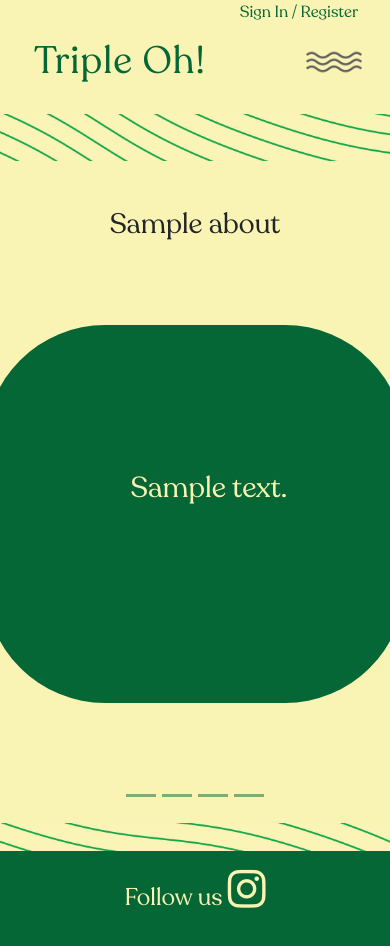
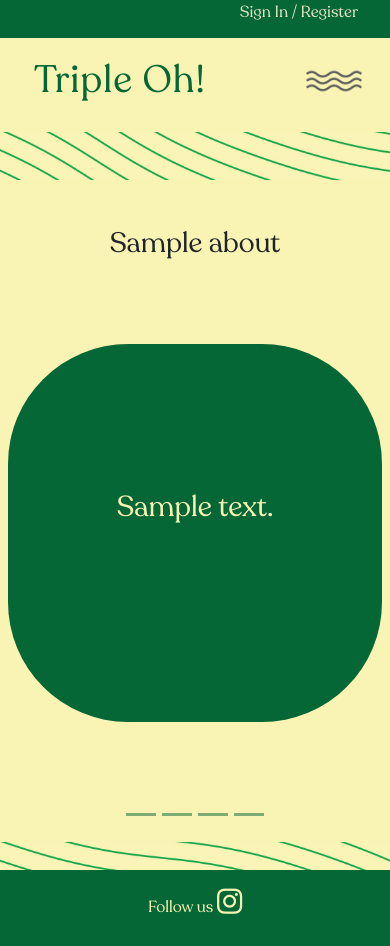
Before and after one commit to Code-Institute-Submissions/fabianlien-OOO-IceCream_AugResub, a Django app: page / in a window 390 px wide. Run offline with Django 3.2, Linux system fonts and the light colour scheme; tables that the repository leaves empty hold one stand-in row (values such as "Sample post"); some libraries are stand-ins or nearby versions.

Commit message:
fix minor css responsiveness issues

```diff
--- a/static/css/styles.css
+++ b/static/css/styles.css
@@ -96,16 +96,21 @@ h3 {
 
 .user-status {
     position: sticky;
+    background-color: rgb(5 103 53);
     top: 0;
-    z-index: 2;
+    z-index: 3;
     width: 100%;
     text-align: right;
     padding-right: 2em;
-    height: 2vh;
+    height: 4vh;
+}
+
+.user-status p {
+    color: rgb(248 186 166);
 }
 
 .user-status a {
-    color: rgb(5 103 53);
+    color:rgb(228, 228, 196);
 }
 
 body::-webkit-scrollbar {
@@ -221,10 +226,9 @@ nav .active a {
     bottom: 0;
     background-color: rgb(5 103 53);
     color: rgb(250 244 180);
-    height: 10vh;
-    line-height: 10vh;
+    height: 8vh;
+    line-height: 8vh;
     text-align: center;
-    font-size: 150%;
 }
 
 #footer-container i {
@@ -364,7 +368,7 @@ nav .active a {
 .big-card h5 {
     display: inline-block;
     vertical-align: middle;
-    margin-left: 5vh;
+    margin-left: 5vw;
     margin-right: 5vw;
     line-height: normal;
     font-size: 160%;
@@ -376,7 +380,7 @@ nav .active a {
     background-color: rgb(248 186 166);
     border-radius: 50%;
     margin-top: 2.5vh;
-    margin-left: 5%;
+    margin-left: auto;
 }
 
 #landing-slide-image {
@@ -388,10 +392,24 @@ nav .active a {
     right: 10%;
 }
 
-@media screen and (max-width: 767px) {
+@media screen and (max-width: 384px) {
+    .big-card {
+        border-radius: 90px;
+        text-align: center;
+    }
+
+    .big-card h5 {
+        padding: 48px 24px;
+        font-size: 140%;
+    }
+}
+
+@media screen and (min-width: 385px) and (max-width: 767px) {
     .big-card {
         border-radius: 120px;
         text-align: center;
+        margin-left: .5em;
+        margin-right: .5em;
     }
 
     .big-card h5 {
@@ -416,6 +434,10 @@ nav .active a {
 
 .card-title {
     font-size: 120%;
+}
+
+.card-pink .flavour-title {
+    width: 85%;
 }
 
 .card-text {
@@ -823,6 +845,7 @@ form {
 
 .res-info-container p {
     overflow: hidden;
+    padding-left: 1em;
 
 }
 
--- a/templates/index.html
+++ b/templates/index.html
@@ -54,16 +54,16 @@
                     <div class="carousel-item active">
                         <div class="d-block slide">
                             <h3>{{ about.title }}</h3>
-                            <div class="row">
-                                <div class=" col-lg-10 offset-lg-1 big-card">
-                                    <div class="row">
+                            <div class="row no-gutters">
+                                <div class="col-lg-10 offset-lg-1 big-card">
+                                    <div class="row no-gutters">
                                         <div class="col-5 d-none d-md-inline">
                                             <div id="landing-slide-image-border">
                                                 <img id="landing-slide-image" src="{{ about.image.url }}"
                                                     alt="{{ about.image_alternative_text }}">
                                             </div>
                                         </div>
-                                        <div class="col-md-6 offset-md-1">
+                                        <div class="col-md-6">
                                             <h5>{{ about.content }}</h5>
                                         </div>
                                     </div>
@@ -86,7 +86,7 @@
                                             {% endif %}
                                             <div class="color-ball d-none d-sm-block" style="background-color:{{ flavour.color }}">
                                             </div>
-                                            <p class="card-title">{{ flavour.name }}</p>
+                                            <p class="flavour-title card-title">{{ flavour.name }}</p>
                                             <p class="card-subtitle mb-2 text-muted">{{ flavour.category }}</p>
                                             <p class="card-text">"{{ flavour.description }}"</p>
                                             <p class="card-text small">Allergens: {{ flavour.allergens }}</p>
--- a/templates/nybrogatan23.html
+++ b/templates/nybrogatan23.html
@@ -25,7 +25,7 @@
     <a class="nav-link" href="{{ pdf_menu.pdf.url }}" target="_blank">Download our dessert menu</a>
   </li>
   <li class="nav-item">
-    <a class="nav-link" href="#">Contact Us</a>
+    <a class="nav-link" href="#contact-us">Contact Us</a>
   </li>
 </ul>
 {% endblock %}
@@ -79,9 +79,9 @@
   <div class="row">
     {% for contact in contacts %}
     {% if forloop.counter|divisibleby:2 %}
-    <div class="card-body col-12 card-green m-none contact-card">
+    <div class="nybro-contact card-body col-12 card-green m-none contact-card">
       {% else %}
-      <div class="card-body col-12 card-pink contact-card-right">
+      <div class="nybro-contact card-body col-12 card-pink contact-card-right">
         {% endif %}
         {% if "placeholder" in contact.image.url %}
         <div class="color-ball image-ball d-none d-md-inline">
--- a/templates/profile.html
+++ b/templates/profile.html
@@ -31,11 +31,11 @@
             <p>Account email: {{ user.email }}</p>
             <br>
         </div>
-        <div class="row reservation-container">
+        <div class="row reservation-container no-gutters">
             {% if reservations  %}
             {% for reservation in reservations %}
             <div class="profile-card col-lg-5 col-xxl-3">
-                <div class="row">
+                <div class="row no-gutters">
                     <div class="col">
                         {% if reservation.reservation_status == 1 %}<div>The reservation has been
                             confirmed!</div>{% else %}<div class="not-confirmed">The reservation is not yet confirmed!
```
Also changed, not shown: 1 other file.
